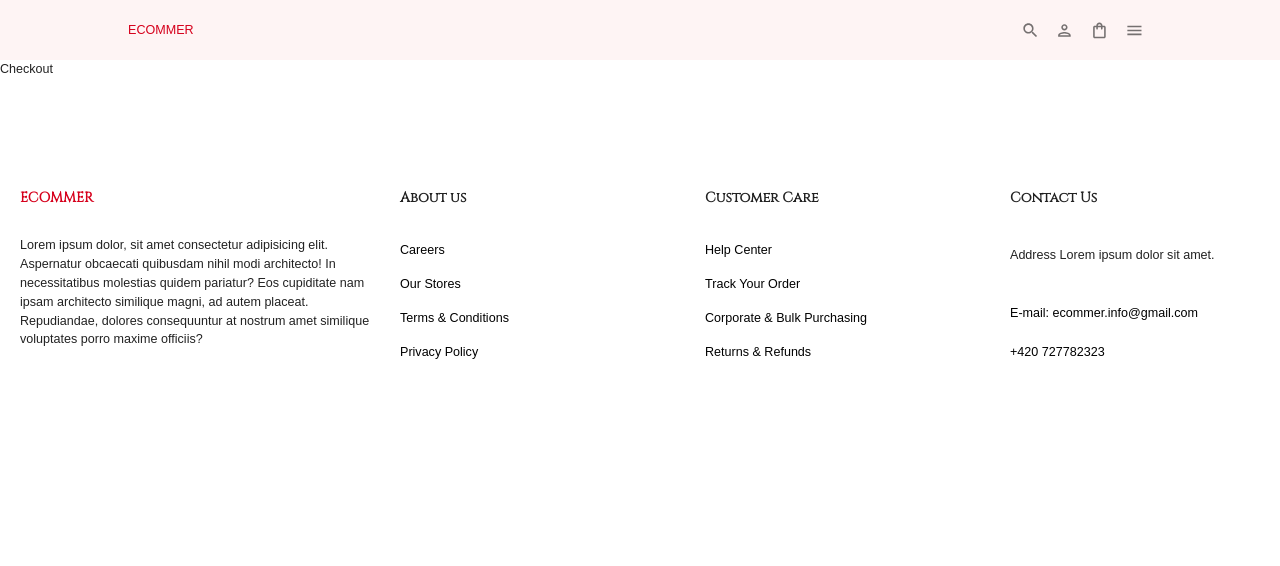
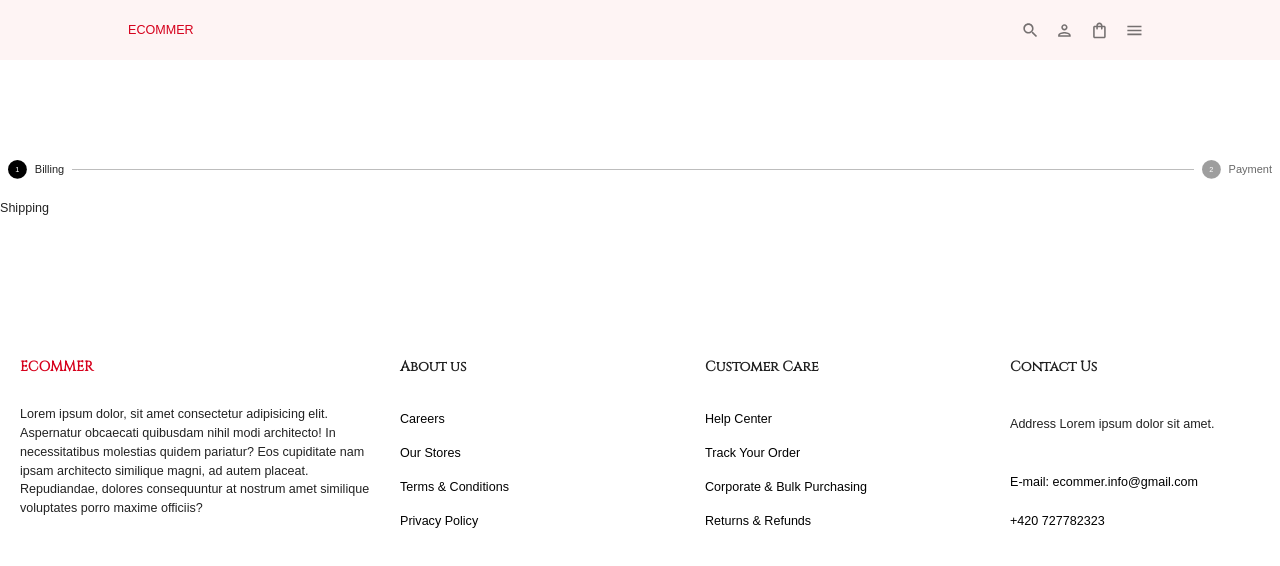
Before and after one commit to iskako01/React-Ecommerce, a React (Vite) app in the folder client/: page /checkout in a window 1280 px wide. Shown: the top 566 px of the page. Built offline with nearby package versions, Linux system fonts and the light colour scheme; a web font is replaced by a local one.

Commit message:
Added: checkoutSchema, interfaces, Shipping(base)

```diff
--- /dev/null
+++ b/client/src/Schema.ts
@@ -0,0 +1,52 @@
+import * as yup from "yup";
+
+export const checkoutSchema = [
+  yup.object().shape({
+    billingAddress: yup.object().shape({
+      firstName: yup.string().required("required"),
+      lastName: yup.string().required("required"),
+      country: yup.string().required("required"),
+      street1: yup.string().required("required"),
+      street2: yup.string(),
+      city: yup.string().required("required"),
+      state: yup.string().required("required"),
+      zipCode: yup.string().required("required"),
+    }),
+    shippingAddress: yup.object().shape({
+      isSameAddress: yup.boolean(),
+      firstName: yup.string().when("isSameAddress", {
+        is: false,
+        then: yup.string().required("required"),
+      }),
+      lastName: yup.string().when("isSameAddress", {
+        is: false,
+        then: yup.string().required("required"),
+      }),
+      country: yup.string().when("isSameAddress", {
+        is: false,
+        then: yup.string().required("required"),
+      }),
+      street1: yup.string().when("isSameAddress", {
+        is: false,
+        then: yup.string().required("required"),
+      }),
+      street2: yup.string(),
+      city: yup.string().when("isSameAddress", {
+        is: false,
+        then: yup.string().required("required"),
+      }),
+      state: yup.string().when("isSameAddress", {
+        is: false,
+        then: yup.string().required("required"),
+      }),
+      zipCode: yup.string().when("isSameAddress", {
+        is: false,
+        then: yup.string().required("required"),
+      }),
+    }),
+  }),
+  yup.object().shape({
+    email: yup.string().required("required"),
+    phoneNumber: yup.string().required("required"),
+  }),
+];
--- /dev/null
+++ b/client/src/interfaces/checkout/CheckoutInitialValuesInterface.ts
@@ -0,0 +1,9 @@
+import { CheckoutBillingAddressinterface } from "./CheckoutBillingAddressinterface";
+import { CheckoutShippingAddressinterface } from "./CheckoutShippingAddressinterface";
+
+export interface checkoutInitialValuesInterface {
+  billingAddress: CheckoutBillingAddressinterface;
+  shippingAddress: CheckoutShippingAddressinterface;
+  email: string;
+  phoneNumber: string;
+}
--- /dev/null
+++ b/client/src/interfaces/checkout/CheckoutShippingAddressinterface.ts
@@ -0,0 +1,6 @@
+import { CheckoutBillingAddressinterface } from "./CheckoutBillingAddressinterface";
+
+export interface CheckoutShippingAddressinterface
+  extends CheckoutBillingAddressinterface {
+  isSameAddress: boolean;
+}
--- a/client/src/pages/checkout/Checkout.tsx
+++ b/client/src/pages/checkout/Checkout.tsx
@@ -1,7 +1,95 @@
-import React from "react";
+import { useState } from "react";
+import { Box, Button, Stepper, Step, StepLabel } from "@mui/material";
+import { Formik } from "formik";
+import { shades } from "../../theme";
+import { useAppSelector } from "../../composables/useAppSelector";
+import { checkoutSchema } from "../../Schema";
+import Shipping from "./Shipping";
+import { checkoutInitialValuesInterface } from "../../interfaces/checkout/CheckoutInitialValuesInterface";
+
+const checkoutInitialValues: checkoutInitialValuesInterface = {
+  billingAddress: {
+    firstName: "",
+    lastName: "",
+    country: "",
+    street1: "",
+    street2: "",
+    city: "",
+    state: "",
+    zipCode: "",
+  },
+  shippingAddress: {
+    isSameAddress: true,
+    firstName: "",
+    lastName: "",
+    country: "",
+    street1: "",
+    street2: "",
+    city: "",
+    state: "",
+    zipCode: "",
+  },
+  email: "",
+  phoneNumber: "",
+};
 
 const Checkout = () => {
-  return <div>Checkout</div>;
+  const [activeStep, setActiveStep] = useState(0);
+  const cart = useAppSelector((state) => state.cart.cart);
+
+  const isFirstStep = activeStep === 0;
+  const isSecondStep = activeStep === 1;
+
+  const handleFormSubmit = async (value, actions) => {
+    setActiveStep(activeStep + 1);
+    console.log(value, actions);
+  };
+
+  const makePayment = (values) => {
+    console.log(values);
+  };
+
+  return (
+    <Box width="100%" m="100px auto">
+      <Stepper activeStep={activeStep} sx={{ m: "20px 0" }}>
+        <Step>
+          <StepLabel>Billing</StepLabel>
+        </Step>
+        <Step>
+          <StepLabel>Payment</StepLabel>
+        </Step>
+      </Stepper>
+      <Box>
+        <Formik
+          onSubmit={handleFormSubmit}
+          initialValues={checkoutInitialValues}
+          validationSchema={checkoutSchema[activeStep]}
+        >
+          {({
+            values,
+            errors,
+            touched,
+            handleBlur,
+            handleSubmit,
+            setFieldValue,
+          }) => (
+            <form>
+              {isFirstStep && (
+                <Shipping
+                  values={values}
+                  errors={errors}
+                  touched={touched}
+                  handleBlur={handleBlur}
+                  handleSubmit={handleSubmit}
+                  setFieldValue={setFieldValue}
+                />
+              )}
+            </form>
+          )}
+        </Formik>
+      </Box>
+    </Box>
+  );
 };
 
 export default Checkout;
--- /dev/null
+++ b/client/src/pages/checkout/Shipping.tsx
@@ -0,0 +1,23 @@
+import { FC } from "react";
+import { Box, Checkbox, FormControlLabel, Typography } from "@mui/material";
+import { checkoutInitialValuesInterface } from "../../interfaces/checkout/CheckoutInitialValuesInterface";
+import { FormikErrors, FormikTouched } from "formik";
+
+interface PropsInterface {
+  values: checkoutInitialValuesInterface;
+  errors: FormikErrors<checkoutInitialValuesInterface>;
+  touched: FormikTouched<checkoutInitialValuesInterface>;
+  handleBlur: any;
+  handleSubmit: (e?: React.FormEvent<HTMLFormElement> | undefined) => void;
+  setFieldValue: (
+    field: string,
+    value: any,
+    shouldValidate?: boolean | undefined
+  ) => void;
+}
+
+const Shipping: FC<PropsInterface> = () => {
+  return <div>Shipping</div>;
+};
+
+export default Shipping;
```
Also changed, not shown: client/src/interfaces/checkout/CheckoutBillingAddressinterface.ts (added, +10 -0 lines).
